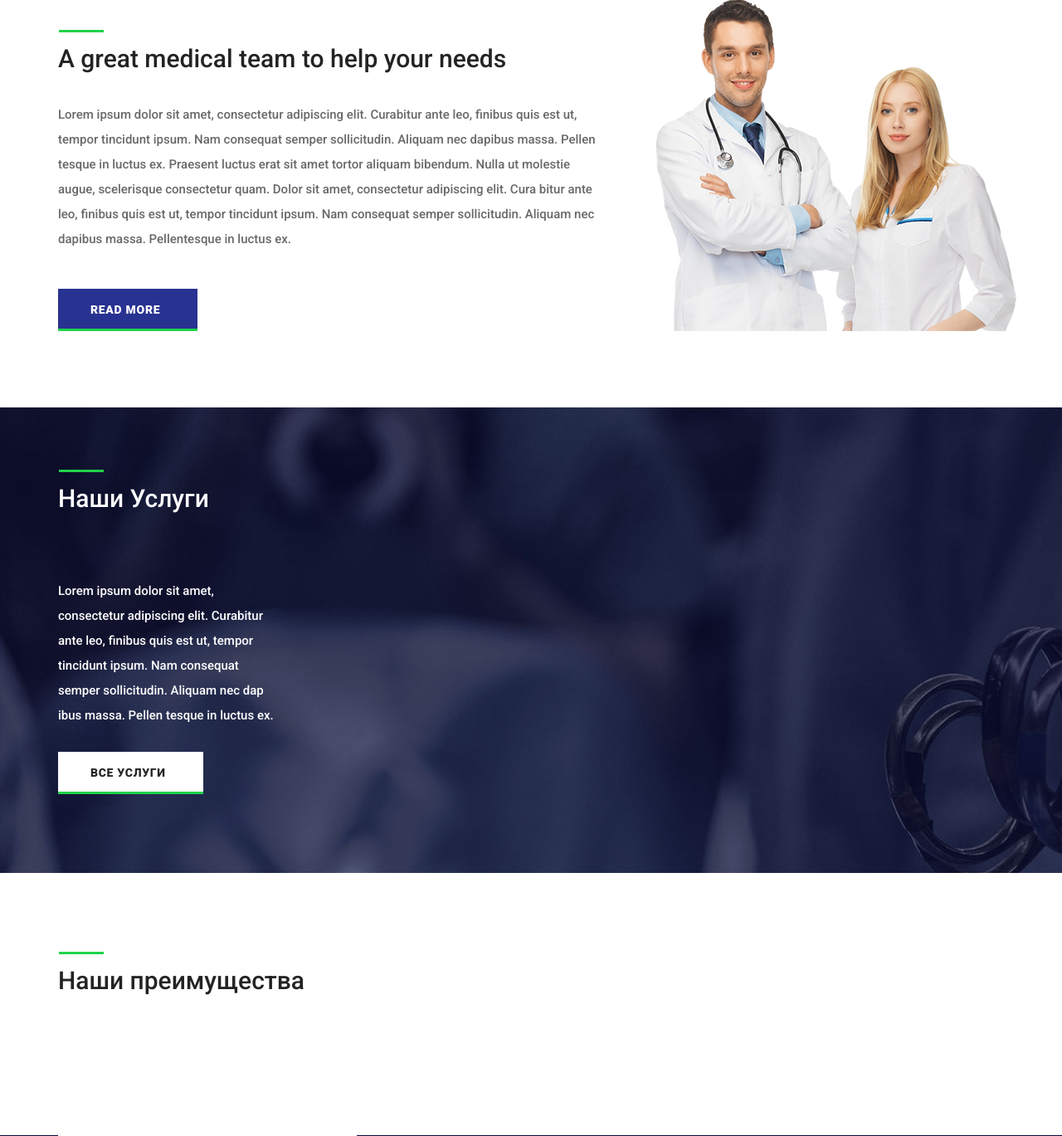
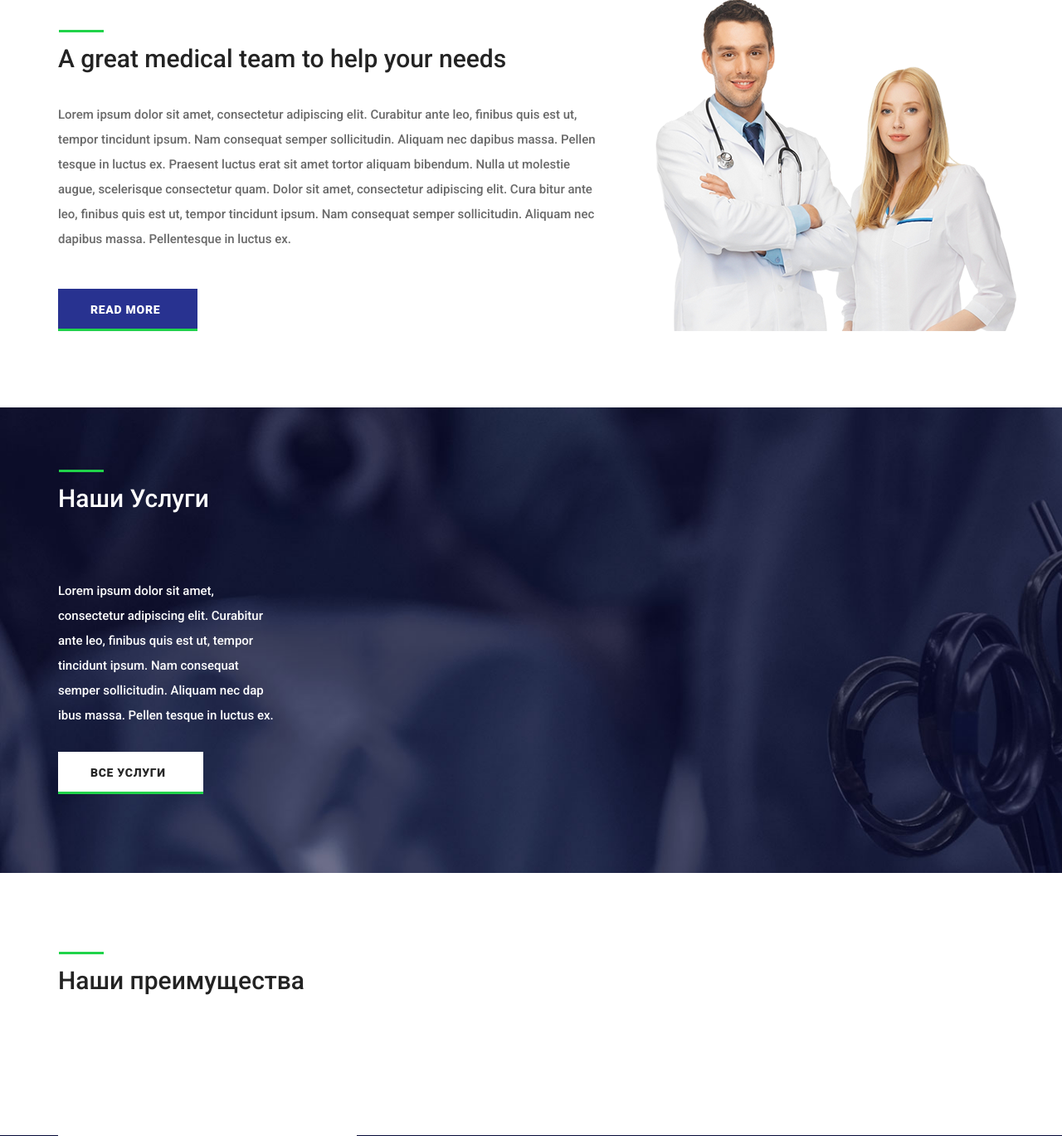
Before and after one commit to Surha05/master-dent, a PHP site: page / in a window 1280 px wide. Shown: the part 1219-2588 px from the top of the page at 83% size. Run offline with PHP 8.4, Linux system fonts and the light colour scheme; data that the repository does not hold is empty.

Commit message:
правки

```diff
--- a/styles/main_styles.css
+++ b/styles/main_styles.css
@@ -641,7 +641,6 @@ section {
   margin-top: 10px;
   padding-left: 3px;
   padding: 10px;
-
 }
 .home_text::before {
   content: '';
@@ -653,7 +652,6 @@ section {
   right: 0;
   background: rgba(240, 236, 236, 0.8);
   z-index: 1;
-
 }
 .home_text p {
   position: relative;
@@ -665,7 +663,6 @@ section {
   word-break: break-word;
   z-index: 20;
   white-space: pre-line;
-
 }
 .home_button {
   margin-top: 34px;
@@ -835,7 +832,8 @@ section {
   background: transparent;
   padding-top: 75px;
   padding-bottom: 65px;
-  background: url(/images/services.jpg);
+  background: url(/images/services.jpg) no-repeat;
+  background-size: cover;
 }
 .departments_background {
   position: absolute;
@@ -882,8 +880,6 @@ section {
   color: #232323;
   word-break: break-word;
   padding: 0 10px;
-
-
 }
 .dept_subtitle {
   font-size: 14px;
@@ -891,7 +887,6 @@ section {
   color: #696969;
   margin-top: 5px;
   word-break: break-word;
-
 }
 .dept_text p {
   color: #ffffff;
@@ -924,6 +919,12 @@ section {
 }
 .services_row {
   margin-top: 95px;
+}
+
+.js-advantage_row {
+  display: flex;
+  flex-wrap: wrap;
+  align-items: stretch;
 }
 .service_col {
   margin-bottom: 30px;
@@ -998,6 +999,7 @@ section {
   -ms-transition: all 200ms ease;
   -o-transition: all 200ms ease;
   transition: all 200ms ease;
+  word-break: break-word;
 }
 .service_title {
   font-size: 20px;
@@ -1005,6 +1007,7 @@ section {
   color: #232323;
   padding-top: 41px;
   margin-top: 26px;
+  word-break: break-word;
 }
 .service_title::before {
   display: block;
@@ -1075,7 +1078,6 @@ section {
   color: #ffffff;
   margin-top: -3px;
   word-spacing: pre-line;
-
 }
 .cta_button {
   margin-top: 38px;
@@ -1201,7 +1203,6 @@ section {
 .footer_news ul li:not(:last-child) {
   margin-bottom: 38px;
   margin-bottom: 36px;
-
 }
 .copyright {
   width: 100%;
```
